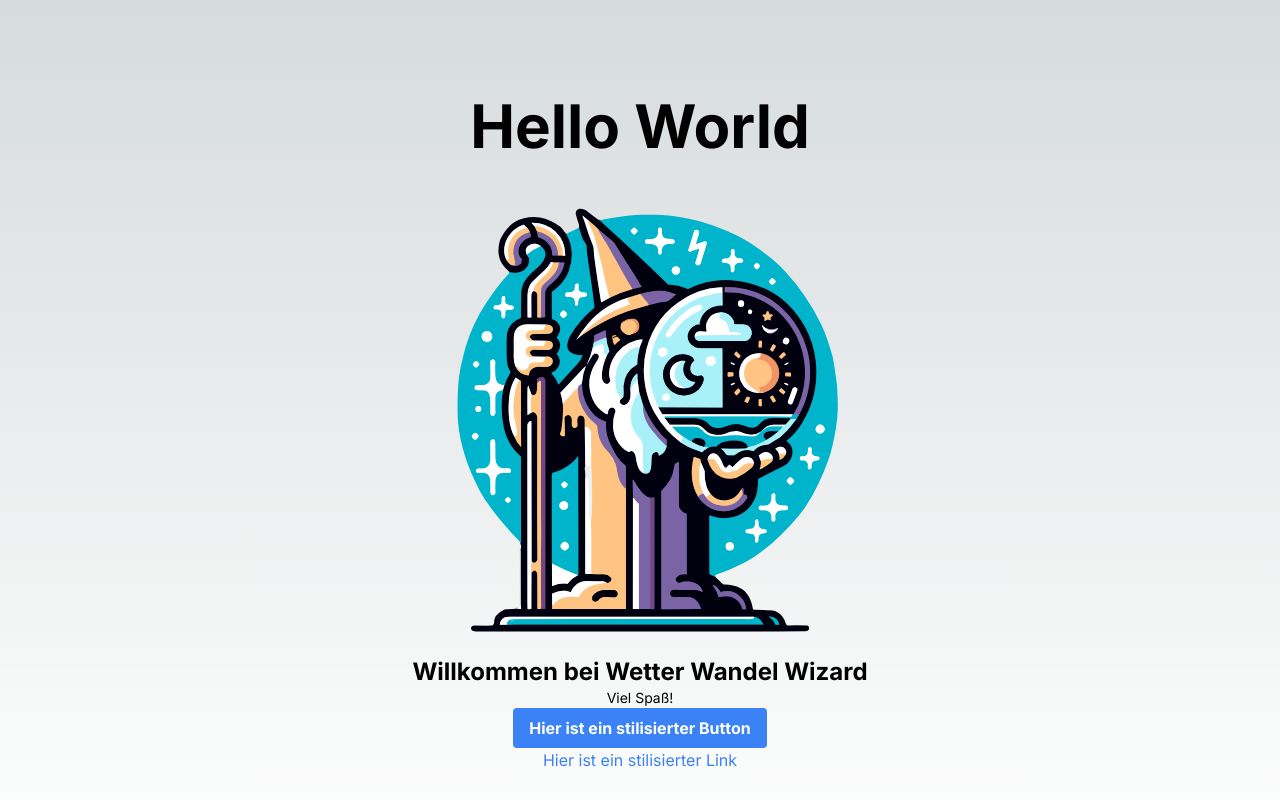
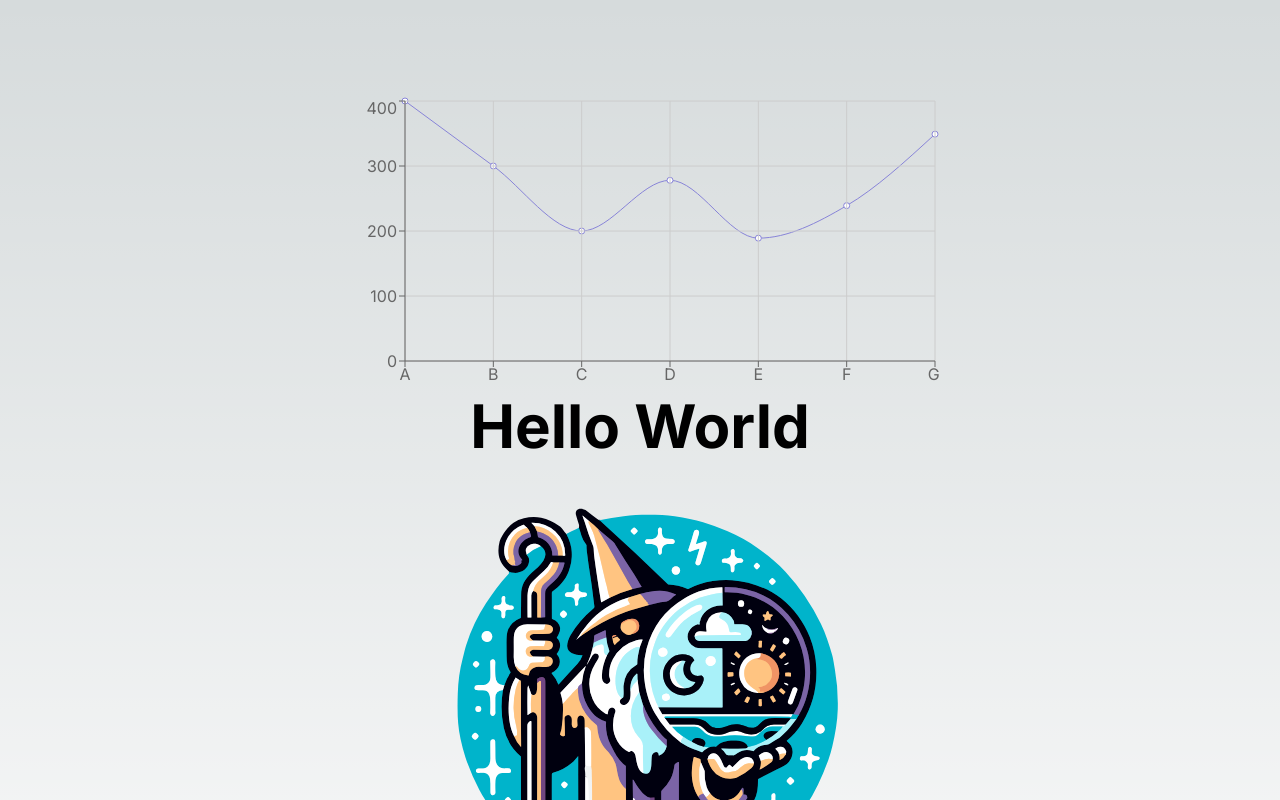
Before and after one commit to DerBoyderG/Wetter-Wandel-Wizard, a Next.js app in the folder wetter-wandel-wizard/: page / in a window 1280 px wide. Shown: the top 800 px of the page. Built offline with nearby package versions, Linux system fonts and the light colour scheme.

Commit message:
ReChart hinzugefügt und getestet

```diff
--- a/wetter-wandel-wizard/src/app/Components/Klimawandel/KlimaDiagramm.js
+++ b/wetter-wandel-wizard/src/app/Components/Klimawandel/KlimaDiagramm.js
@@ -1,2 +1,36 @@
 //Diagramm: Eine Komponente, die das Liniendiagramm rendert.
 //DiagrammLegende: Eine Komponente für die Legende des Diagramms.
+
+
+import React from 'react';
+import { LineChart, Line, CartesianGrid, XAxis, YAxis, Tooltip } from 'recharts';
+
+const data = [
+  { name: 'A', uv: 400, pv: 2400, amt: 2400 },
+  { name: 'B', uv: 300, pv: 1398, amt: 2210 },
+  { name: 'C', uv: 200, pv: 9800, amt: 2290 },
+  { name: 'D', uv: 278, pv: 3908, amt: 2000 },
+  { name: 'E', uv: 189, pv: 4800, amt: 2181 },
+  { name: 'F', uv: 239, pv: 3800, amt: 2500 },
+  { name: 'G', uv: 349, pv: 4300, amt: 2100 },
+];
+
+function Chart() {
+  return (
+<LineChart width={600} height={300} data={data}>
+<Line type="monotone" dataKey="uv" stroke="#8884d8" />
+<CartesianGrid stroke="#ccc" />
+<XAxis dataKey="name" />
+<YAxis />
+<Tooltip />
+</LineChart>
+  );
+}
+
+export default function App() {
+  return (
+<div>
+<Chart />
+</div>
+  );
+}
--- a/wetter-wandel-wizard/src/app/page.js
+++ b/wetter-wandel-wizard/src/app/page.js
@@ -1,10 +1,11 @@
 "use client";
-
+import Chart from './Components/Klimawandel/KlimaDiagramm.js';
 
 export default function Home() {
   return (
     <main className="flex min-h-screen flex-col items-center justify-between p-24">
 
+<Chart />
 
       {/* Favicon der Seite setzen */}
       <link rel="icon" href="/favicon.svg" type="image/svg+xml" />
```
